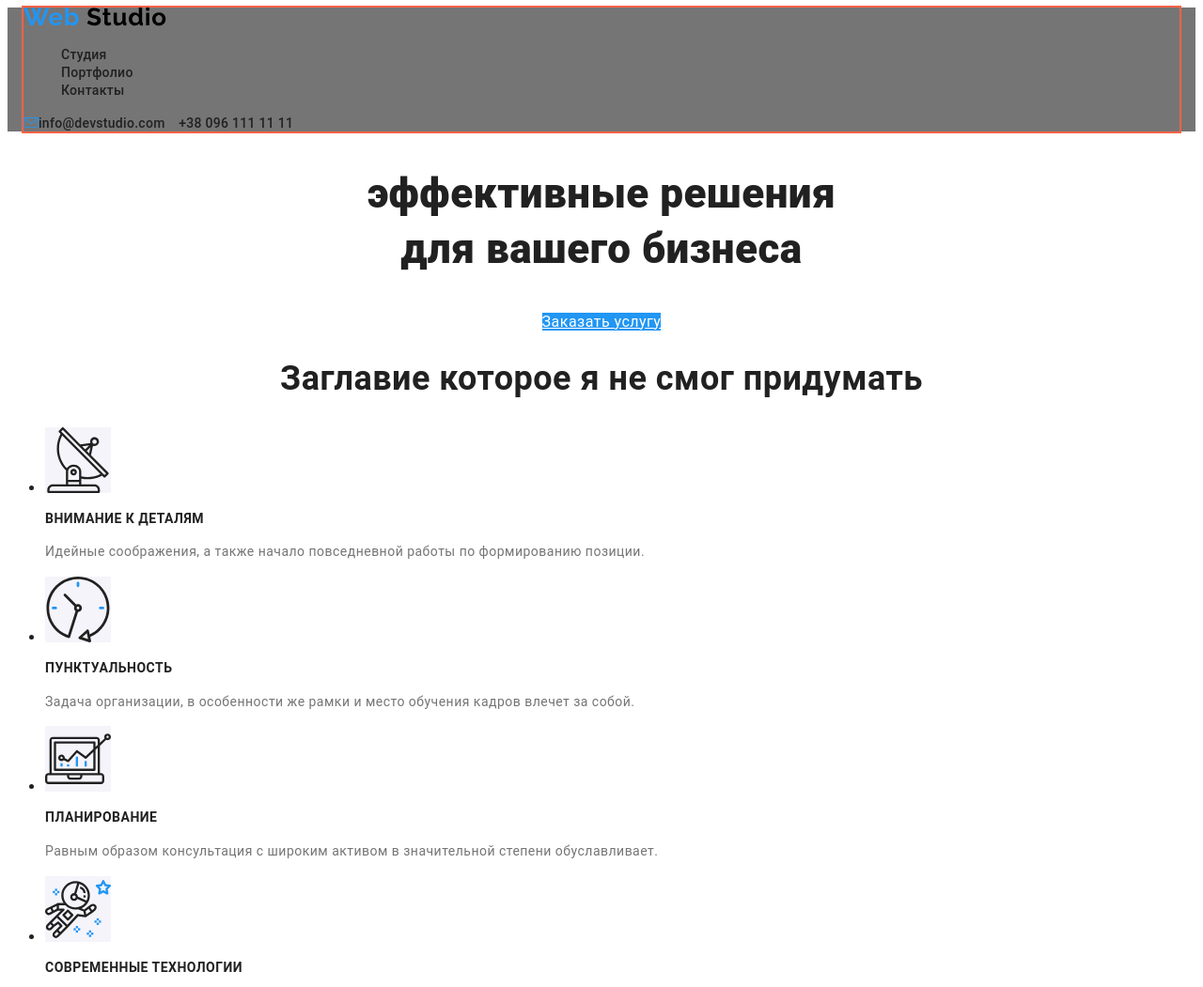
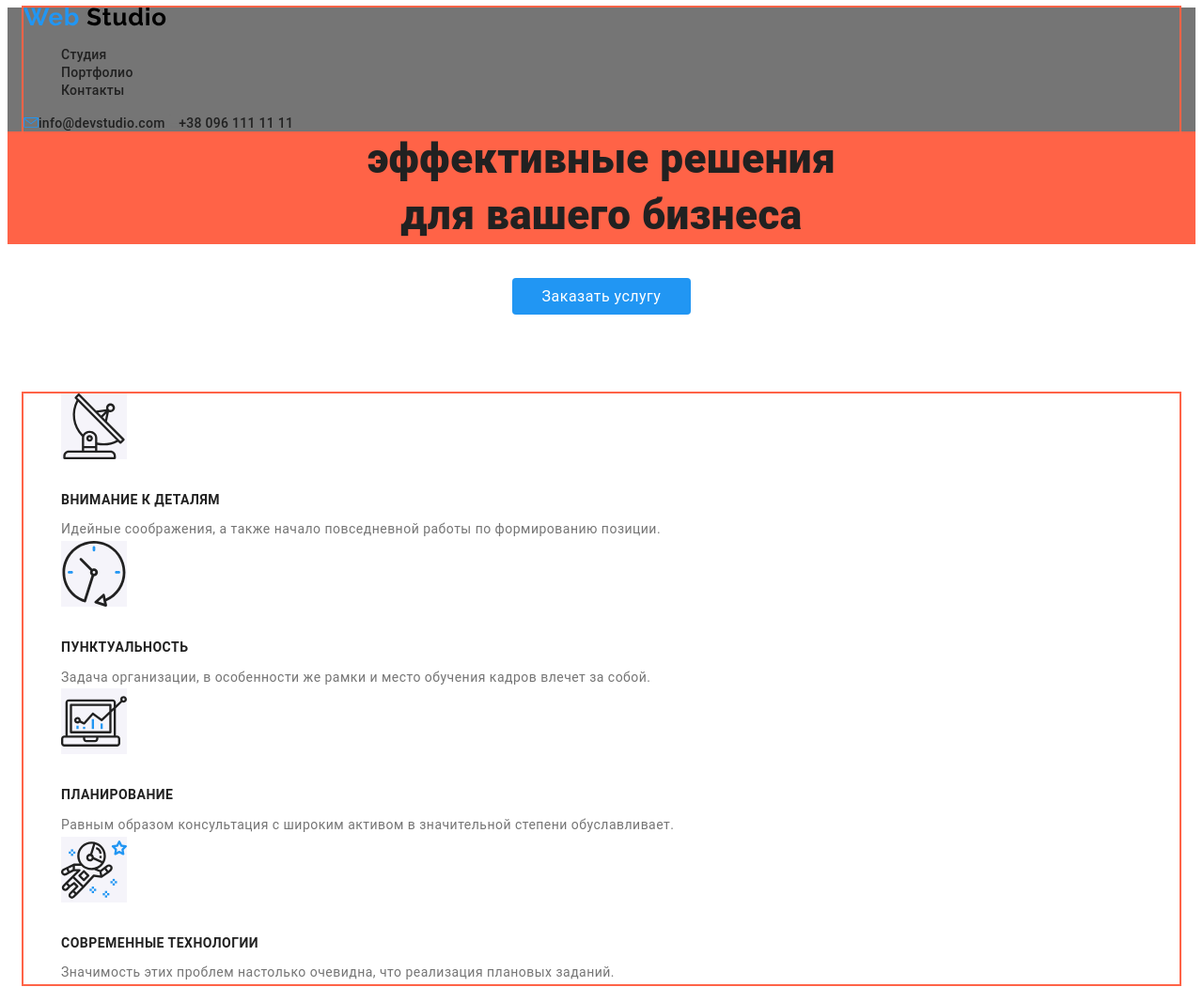
Before and after one commit to Nebrativka/goit-markup-hw-03, a plain HTML site: page index.html in a window 1280 px wide. Shown: the top 1051 px of the page at 94% size. Drawn offline with Linux system fonts and the light colour scheme.

Commit message:
header
Не понятно что делать с кнопкой

```diff
--- a/css/common.css
+++ b/css/common.css
@@ -11,6 +11,10 @@
 
 
 /* body */
+
+li {
+    list-style: none;
+}
 
 .page {
     background-color: #ffffff;
--- a/css/styles.css
+++ b/css/styles.css
@@ -38,11 +38,17 @@
 
 .team-list li {
     background-color: #ffffff;
+    text-align: center;
+    list-style: none;
 }
 
 .team-list img:hover,
 .team-list a:focus {
     background-color: var(--text-color-accent);
+}
+
+team-list.h2 {
+    margin-top: 0;
 }
 
 
@@ -70,6 +76,11 @@
 .hero-button {
     background-color: var(--text-color-accent);
     color: #ffffff;
+    width: 200px;
+    height: 50px;
+    padding: 10px 32px;
+    border-radius: 4px;
+    text-decoration: none;
 }
 
 
@@ -80,9 +91,12 @@
 }
 
 .hero-title {
+    margin-top: 0;
+    margin-bottom: 46px;
     font-weight: 900;
     font-size: 44px;
     line-height: 1.36;
+    background-color: tomato;
     /* or 136% */
 }
 
@@ -90,23 +104,37 @@
 /* Заглавие которое я не смог придумать,
 но оно потом будет скрыто */
 
+.about-us {
+    margin-top: 94px;
+}
+
 .about-us .title {
     font-weight: 700;
     font-size: 14px;
     line-height: 1.4;
     text-transform: uppercase;
+    margin-top: 30px;
+    margin-bottom: 0;
 }
 
 .about-us p {
     font-weight: 400;
     font-size: 14px;
     line-height: 1.7;
+    margin-top: 10px;
+    margin-bottom: 0;
 }
 
 
 /* Чем мы занимаемся */
 
+.work-list {
+    margin-top: 30px;
+}
+
 .section-title {
+    margin-top: 0;
+    margin-bottom: 0;
     font-weight: 700;
     font-size: 36px;
     line-height: 1.2;
--- a/index.html
+++ b/index.html
@@ -38,8 +38,9 @@
             <a href="" class="hero-button">Заказать услугу</a>
         </section>
         <!-- Заглавие которое я не смог придумать, но оно потом будет скрыто -->
+
         <section class="section">
-            <h2 class="section-title">Заглавие которое я не смог придумать</h2>
+            <div class="container">
                 <ul class="about-us">
                     <li><img src="./img/antenna.svg" alt="" class="link">
                         <h3 class="title">Внимание к деталям</h3>
@@ -58,9 +59,12 @@
                         <p>Значимость этих проблем настолько очевидна, что реализация плановых заданий.</p>
                     </li>
                 </ul>
+            </div>
         </section>
 
+
         <!-- Чем мы занимаемся -->
+        <div class="container">
             <section class="section">
                 <h2 class="section-title">Чем мы занимаемся</h2>
                 <ul class="work-list">
@@ -75,10 +79,12 @@
                     </li>
                 </ul>
             </section>
-
+        </div>
 
         <!-- OUR TEAM -->
+
         <section class="team-section">
+            <div class="container">
                 <h2 class="section-title">Наша команда</h2>
                 <ul class="team-list">
                     <li><img src="./img/imgjohn.svg" alt="John Smith" width="278">
@@ -114,9 +120,12 @@
                         <a href="https://www.linkedin.com/"><img src="./img/linkedin.svg" alt="linkedin"></a>
                     </li>
                 </ul>
+            </div>
         </section>
 
+
         <!-- Постоянные клиенты -->
+        <div class="container">
             <section class="section">
                 <h2 class="section-title">Постоянные клиенты</h2>
                 <ul class="regular-customers">
@@ -140,6 +149,7 @@
                     </li>
                 </ul>
             </section>
+        </div>
     </main>
     <!-- FOOTER -->
     <footer class="footer">
```
Lines whose indentation alone changed are shown as unchanged.
